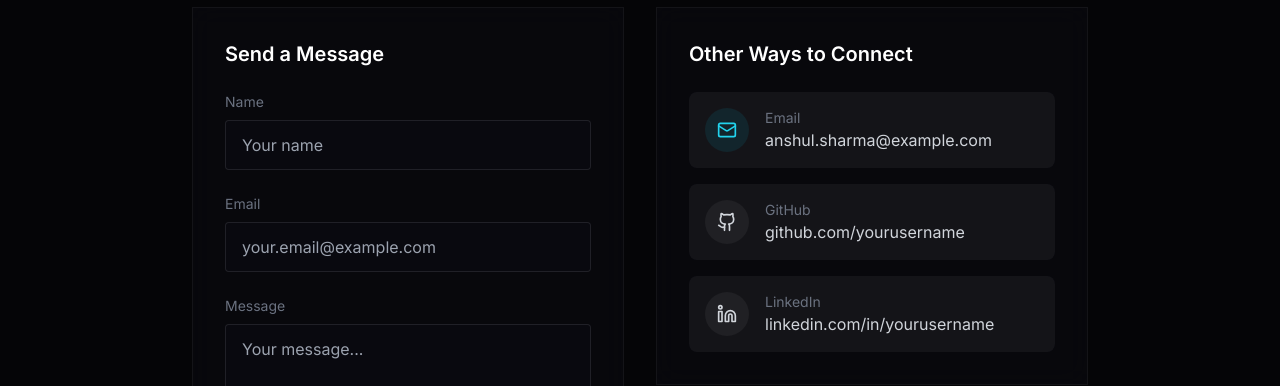
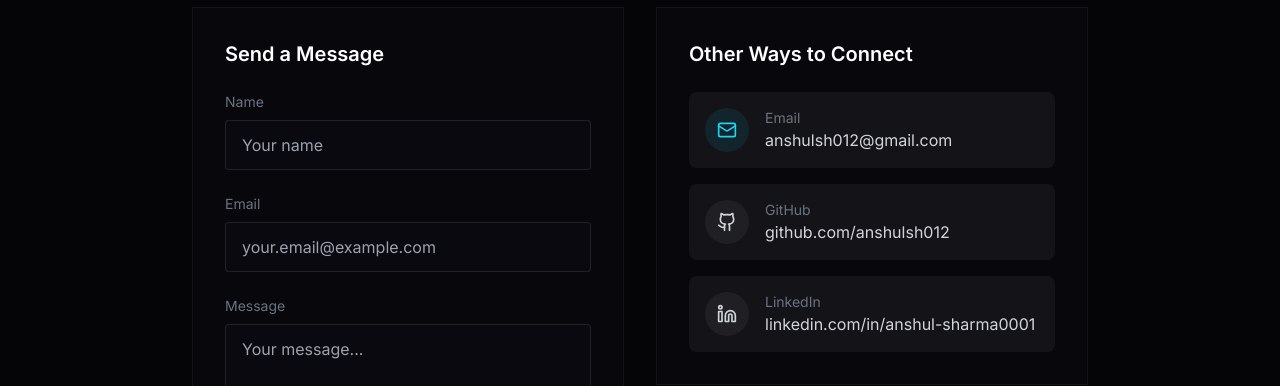
Before and after one commit to anshulsh012/Portfolio, a React (Vite) app: page / in a window 1280 px wide. Shown: the part 10280-10666 px from the top of the page. Built offline with nearby package versions, Linux system fonts and the light colour scheme.

Commit message:
Update contact information
- Email: anshulsh012@gmail.com
- GitHub: github.com/anshulsh012
- LinkedIn: linkedin.com/in/anshul-sharma0001

```diff
--- a/src/Portfolio.tsx
+++ b/src/Portfolio.tsx
@@ -931,9 +931,9 @@
 Syncglob Private Limited - MERN Stack Development Intern (2024)
 CodSoft - Python Programming Intern (2024)
 For more details visit the Experience section.`,
-    contact: `Email: anshul.sharma@example.com
-GitHub: github.com/yourusername
-LinkedIn: linkedin.com/in/yourusername
+    contact: `Email: anshulsh012@gmail.com
+GitHub: https://github.com/anshulsh012
+LinkedIn: https://www.linkedin.com/in/anshul-sharma0001/
 For more details visit the Contact section.`,
     clear: '',
   }
@@ -1220,7 +1220,7 @@
 
               <div className="space-y-4">
                 <a
-                  href="mailto:anshul.sharma@example.com"
+                  href="mailto:anshulsh012@gmail.com"
                   className="flex items-center gap-4 p-4 rounded-lg bg-white/5 hover:bg-white/10 transition-colors group"
                 >
                   <div className="p-3 bg-cyan-500/10 rounded-full group-hover:bg-cyan-500/20 transition-colors">
@@ -1229,13 +1229,13 @@
                   <div>
                     <div className="text-sm text-gray-500">Email</div>
                     <div className="text-gray-300 group-hover:text-cyan-400 transition-colors">
-                      anshul.sharma@example.com
+                      anshulsh012@gmail.com
                     </div>
                   </div>
                 </a>
 
                 <a
-                  href="https://github.com"
+                  href="https://github.com/anshulsh012"
                   target="_blank"
                   rel="noopener noreferrer"
                   className="flex items-center gap-4 p-4 rounded-lg bg-white/5 hover:bg-white/10 transition-colors group"
@@ -1246,13 +1246,13 @@
                   <div>
                     <div className="text-sm text-gray-500">GitHub</div>
                     <div className="text-gray-300 group-hover:text-cyan-400 transition-colors">
-                      github.com/yourusername
+                      github.com/anshulsh012
                     </div>
                   </div>
                 </a>
 
                 <a
-                  href="https://linkedin.com"
+                  href="https://www.linkedin.com/in/anshul-sharma0001/"
                   target="_blank"
                   rel="noopener noreferrer"
                   className="flex items-center gap-4 p-4 rounded-lg bg-white/5 hover:bg-white/10 transition-colors group"
@@ -1263,7 +1263,7 @@
                   <div>
                     <div className="text-sm text-gray-500">LinkedIn</div>
                     <div className="text-gray-300 group-hover:text-cyan-400 transition-colors">
-                      linkedin.com/in/yourusername
+                      linkedin.com/in/anshul-sharma0001
                     </div>
                   </div>
                 </a>
```
